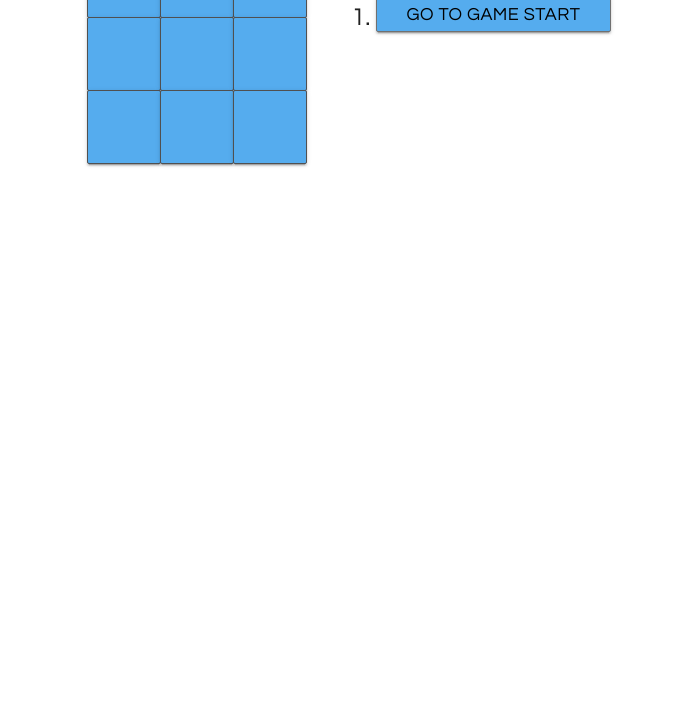
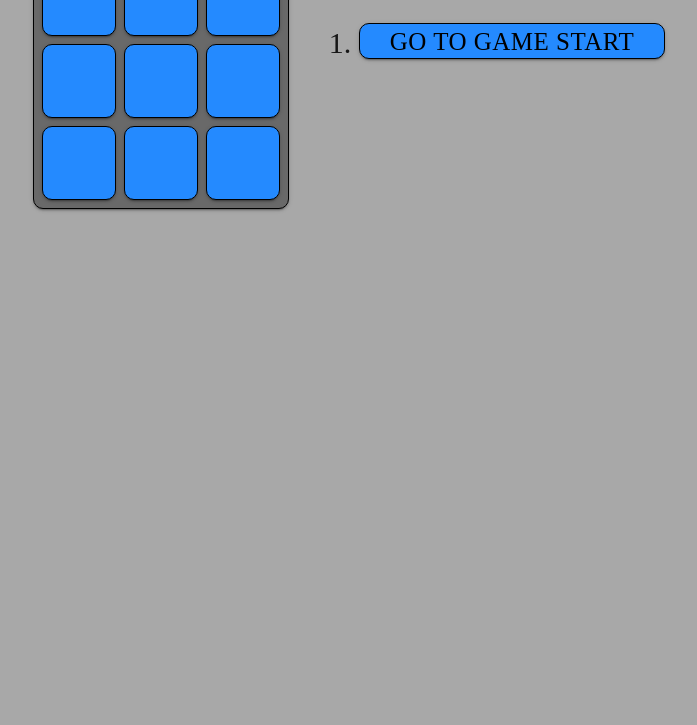
Before and after one commit to morganevans777/reactTicTacToe, a React app: page / in a window 1280 px wide. Shown: the part 75-800 px from the top of the page, without its empty margins (291-988 px from the left). Built offline with nearby package versions, Linux system fonts and the light colour scheme; a web font is replaced by a local one.

Commit message:
added a card behind the square buttons and made it grey in color, added a curved corners to the card and all buttons in the app, also changed the apps font

```diff
--- a/public/index.html
+++ b/public/index.html
@@ -11,6 +11,7 @@
     <link rel="manifest" href="%PUBLIC_URL%/manifest.json">
     <link rel="shortcut icon" href="%PUBLIC_URL%/favicon.ico">
     <link rel="stylesheet" href="https://cdnjs.cloudflare.com/ajax/libs/materialize/0.100.2/css/materialize.min.css">
+    <link href="https://fonts.googleapis.com/css?family=Ranga" rel="stylesheet">
     <!--
       Notice the use of %PUBLIC_URL% in the tags above.
       It will be replaced with the URL of the `public` folder during the build.
--- a/src/index.css
+++ b/src/index.css
@@ -1,6 +1,7 @@
 body {
-    font: 14px "Century Gothic", Futura, sans-serif;
     margin: 20px;
+    font-family: 'Ranga', cursive;
+    background-color: #A8A8A8;
   }
 
   ol, ul {
@@ -17,29 +18,36 @@ body {
     margin-bottom: 10px;
   }
 
+  .card {
+    background-color: #696969;
+    padding: 4px 4px 4px 4px;
+    border-radius: 10px;
+    border: 0.5px solid black;
+  }
+
   .square {
-    border: 0.5px solid #505050;
-    background: #55ACEE;
-    float: left;
+    border: 0.5px solid black;
+    background: #248AFF;
     font-size: 60px;
     font-weight: bold;
     line-height: 34px;
-    height: 74px;
-    margin-right: -1px;
-    margin-top: -1px;
-    padding: 0;
+    margin: 4px 4px 4px 4px;
+    padding: 10px 7px 0px 0px;
     text-align: center;
     width: 74px;
+    height: 74px;
     color: black;
+    border-radius: 10px;
   }
 
   .square:hover {
-    background-color: #66757F;
+    background-color: #7EC6F6;
     color: white;
+    border: 0.5px solid black;
   }
 
   .btn:focus, .btn-large:focus, .btn-floating:focus {
-    background: #66757F !important;
+    background: #7EC6F6 !important;
 }
 
   .game {
@@ -51,17 +59,21 @@ body {
   .game-info {
     margin-left: 40px;
     font-size: 25px;
+    font-size: 30px;
   }
 
   .button {
-    border: 0.5px solid #707070;
+    border: 0.5px solid black;
     font-size: 18px;
     color: black;
-    background-color: #55ACEE;
+    background-color: #248AFF;
     margin-bottom: 10px;
+    border-radius: 10px;
+    font-size: 25px;
   }
 
   .button:hover {
     color: white;
-    background-color: #66757F;
+    background-color: #7EC6F6;
+    border: 0.5px solid black;
   }
--- a/src/index.js
+++ b/src/index.js
@@ -22,7 +22,7 @@ class Board extends React.Component {
 
   render() {
     return (
-      <div>
+      <div class='card'>
         <div className="board-row">
           {this.renderSquare(0)}
           {this.renderSquare(1)}
```
